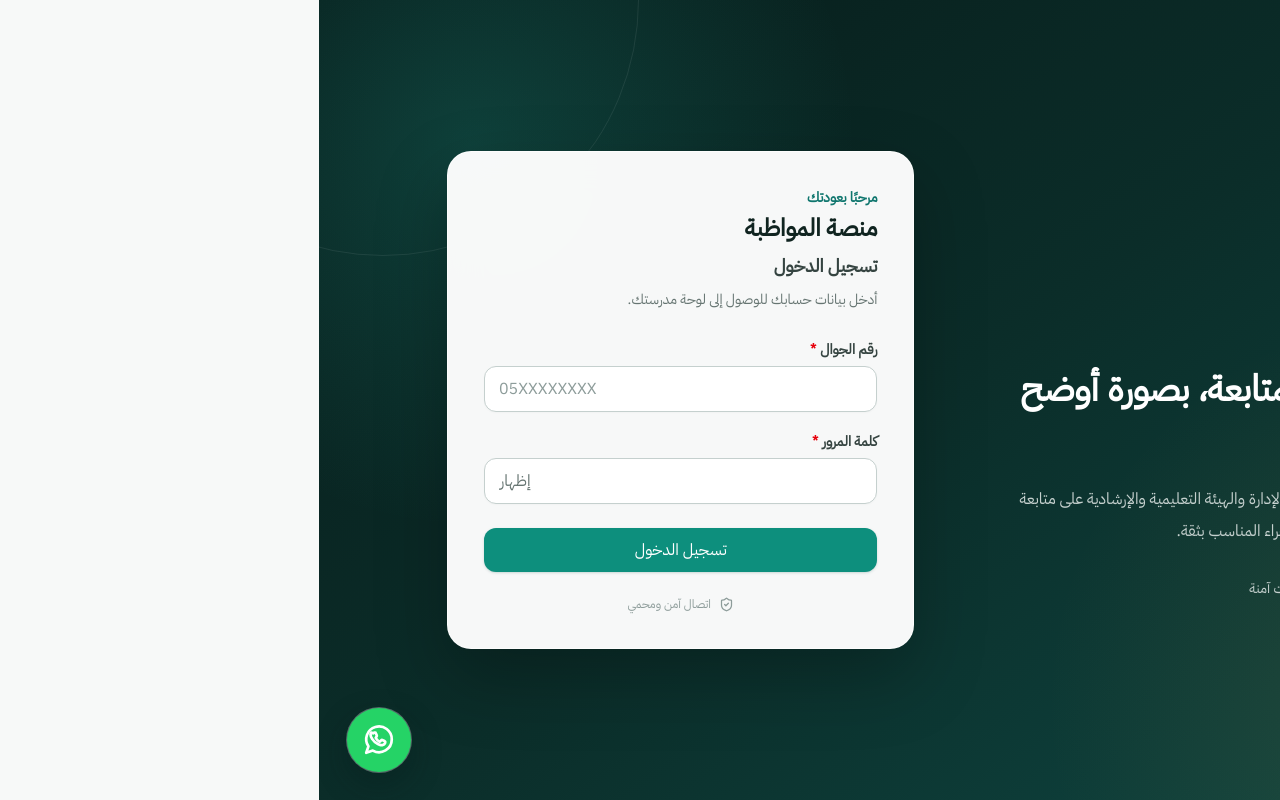
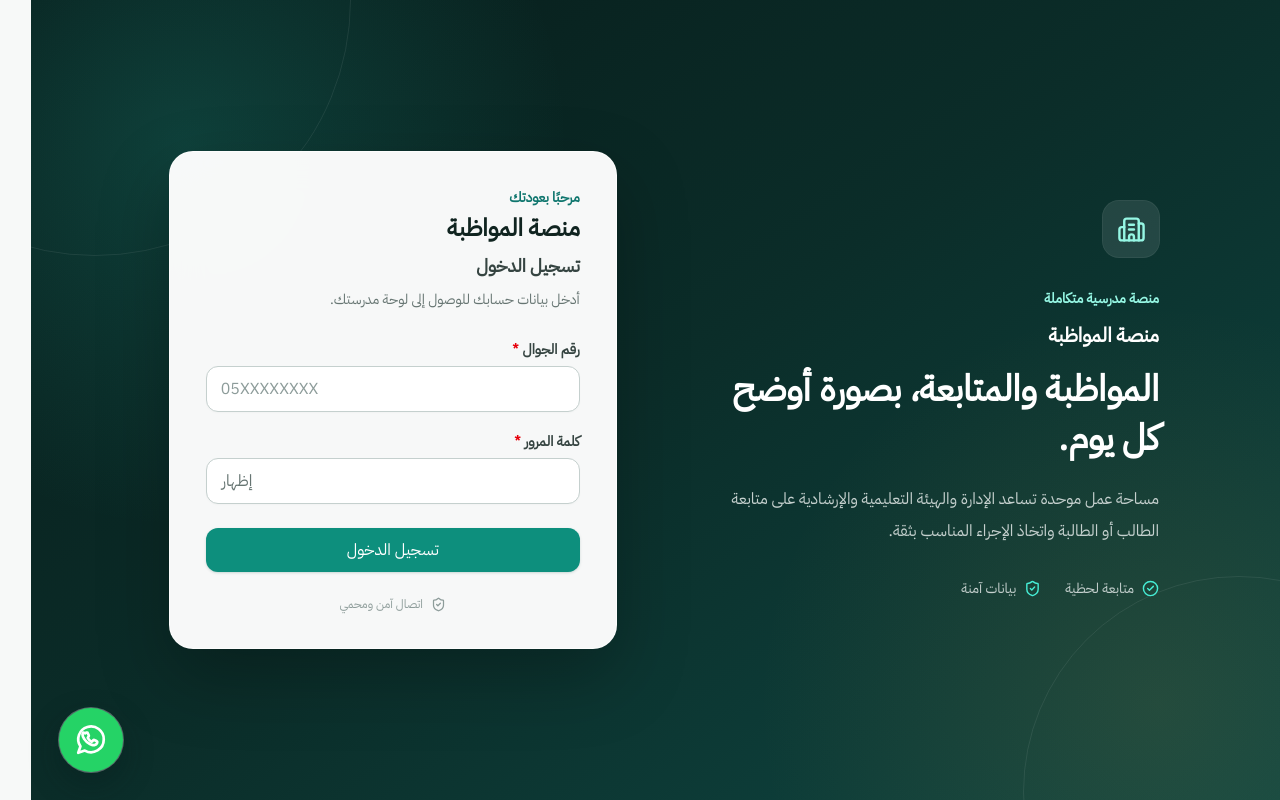
Before and after one commit to xmansx2030-lgtm/xmansx, a React (Vite) app in the folder frontend/: page /login in a window 1280 px wide. Built offline with nearby package versions, Linux system fonts and the light colour scheme; no server answers.

Commit message:
fix(auth): contain login card and form controls on narrow screens

```diff
--- a/frontend/src/components/FormField.tsx
+++ b/frontend/src/components/FormField.tsx
@@ -12,7 +12,7 @@ interface FieldShellProps {
 
 export function FieldShell({ id, label, required, description, error, children, className = "" }: FieldShellProps) {
   return (
-    <div className={`flex flex-col gap-1.5 ${className}`}>
+    <div className={`flex flex-col min-w-0 gap-1.5 ${className}`}>
       <label
         htmlFor={id}
         className={`text-sm font-bold text-slate-700 ${required ? "after:ms-1 after:text-red-600 after:content-['*']" : ""}`}
@@ -39,7 +39,7 @@ export function SelectField({ label, description, error, children, className = "
   const describedBy = error ? `${id}-error` : description ? `${id}-description` : undefined;
   return (
     <FieldShell id={id} label={label} description={description} error={error} required={required} className={className}>
-      <select id={id} required={required} aria-invalid={error ? true : undefined} aria-describedby={describedBy} className="w-full border px-3.5 py-2.5 text-sm" {...props}>
+      <select id={id} required={required} aria-invalid={error ? true : undefined} aria-describedby={describedBy} className="w-full min-w-0 border px-3.5 py-2.5 text-sm" {...props}>
         {children}
       </select>
     </FieldShell>
@@ -58,7 +58,7 @@ export function TextareaField({ label, description, error, className = "", id: i
   const describedBy = error ? `${id}-error` : description ? `${id}-description` : undefined;
   return (
     <FieldShell id={id} label={label} description={description} error={error} required={required} className={className}>
-      <textarea id={id} required={required} aria-invalid={error ? true : undefined} aria-describedby={describedBy} className="min-h-28 w-full resize-y border px-3.5 py-2.5 text-sm leading-6" {...props} />
+      <textarea id={id} required={required} aria-invalid={error ? true : undefined} aria-describedby={describedBy} className="min-h-28 w-full min-w-0 resize-y border px-3.5 py-2.5 text-sm leading-6" {...props} />
     </FieldShell>
   );
 }
--- a/frontend/src/components/PasswordInput.tsx
+++ b/frontend/src/components/PasswordInput.tsx
@@ -17,14 +17,14 @@ export function PasswordInput({ label, error, description, className = "", id: i
 
   return (
     <FieldShell id={id} label={label} required={required} description={description} error={error} className={className}>
-      <div className="relative">
+      <div className="relative w-full min-w-0">
         <input
           id={id}
           type={visible ? "text" : "password"}
           required={required}
           aria-invalid={error ? true : undefined}
           aria-describedby={describedBy}
-          className={`min-h-11 w-full rounded-xl border bg-white px-3.5 py-2.5 pe-20 text-sm outline-none transition-all focus:ring-2 ${
+          className={`min-h-11 w-full min-w-0 rounded-xl border bg-white px-3.5 py-2.5 pe-16 text-sm outline-none transition-all focus:ring-2 ${
             error
               ? "border-red-400 focus:border-red-500 focus:ring-red-100"
               : "border-slate-300 focus:border-blue-500 focus:ring-blue-100"
--- a/frontend/src/components/TextField.tsx
+++ b/frontend/src/components/TextField.tsx
@@ -20,7 +20,7 @@ export function TextField({ label, error, description, className = "", id: idPro
         required={required}
         aria-invalid={error ? true : undefined}
         aria-describedby={describedBy}
-        className={`min-h-11 rounded-xl border bg-white px-3.5 py-2.5 text-sm outline-none transition-all focus:ring-2 ${
+        className={`min-h-11 w-full min-w-0 rounded-xl border bg-white px-3.5 py-2.5 text-sm outline-none transition-all focus:ring-2 ${
           error
             ? "border-red-400 focus:border-red-500 focus:ring-red-100"
             : "border-slate-300 focus:border-blue-500 focus:ring-blue-100"
--- a/frontend/src/features/attendance/QrScanPage.tsx
+++ b/frontend/src/features/attendance/QrScanPage.tsx
@@ -34,7 +34,7 @@ function AccessCard({ icon, eyebrow, title, description, action }: AccessCardPro
       <div className="pointer-events-none absolute -bottom-32 -left-24 size-96 rounded-full bg-sky-300/10 blur-3xl" />
 
       <section
-        className="auth-card relative w-full max-w-xl overflow-hidden rounded-[2rem] border border-white/70 p-6 shadow-2xl shadow-slate-950/15 sm:p-9"
+        className="auth-card relative w-full min-w-0 max-w-xl overflow-hidden rounded-[2rem] border border-white/70 p-6 shadow-2xl shadow-slate-950/15 sm:p-9"
         data-testid="qr-access-gate"
       >
         <div className="absolute inset-x-0 top-0 h-1 bg-gradient-to-l from-teal-500 via-emerald-400 to-sky-500" />
--- a/frontend/src/features/auth/ChangeInitialPasswordPage.tsx
+++ b/frontend/src/features/auth/ChangeInitialPasswordPage.tsx
@@ -60,7 +60,7 @@ export function ChangeInitialPasswordPage() {
       <form
         onSubmit={handleSubmit}
         noValidate
-        className="auth-card w-full max-w-md rounded-3xl p-6 sm:p-9"
+        className="auth-card w-full min-w-0 max-w-md rounded-3xl p-6 sm:p-9"
       >
         <span className="mb-5 grid size-12 place-items-center rounded-2xl bg-teal-50 text-teal-800"><KeyRound aria-hidden size={23} /></span>
         <p className="mb-1 text-sm font-bold text-blue-700">خطوة أمان مطلوبة</p>
--- a/frontend/src/features/auth/LoginPage.tsx
+++ b/frontend/src/features/auth/LoginPage.tsx
@@ -83,7 +83,7 @@ export function LoginPage() {
 
   return (
     <main className="auth-shell flex min-h-dvh items-center justify-center p-4 sm:p-8">
-      <div className="grid w-full max-w-5xl items-center gap-10 lg:grid-cols-[1.05fr_0.95fr]">
+      <div className="grid w-full max-w-5xl min-w-0 items-center gap-10 lg:grid-cols-[1.05fr_0.95fr]">
         <section className="hidden px-6 text-white lg:block">
           <span className="mb-8 grid size-14 place-items-center rounded-2xl bg-white/10 ring-1 ring-white/15">
             <Building2 aria-hidden size={29} className="text-teal-200" />
@@ -98,7 +98,7 @@ export function LoginPage() {
           </div>
         </section>
 
-        <form onSubmit={handleSubmit} className="auth-card w-full rounded-3xl p-6 sm:p-9" noValidate>
+        <form onSubmit={handleSubmit} className="auth-card w-full min-w-0 max-w-md justify-self-center rounded-3xl p-6 sm:p-9" noValidate>
           <div className="mb-7">
             <span className="mb-5 grid size-12 place-items-center rounded-2xl bg-teal-50 text-teal-800 lg:hidden"><Building2 aria-hidden size={24} /></span>
             <p className="mb-1 text-sm font-bold text-blue-700">مرحبًا بعودتك</p>
--- a/frontend/src/features/auth/SelectSchoolPage.tsx
+++ b/frontend/src/features/auth/SelectSchoolPage.tsx
@@ -53,7 +53,7 @@ export function SelectSchoolPage() {
 
   return (
     <main className="auth-shell flex min-h-dvh items-center justify-center p-4 sm:p-8">
-      <div className="auth-card w-full max-w-xl rounded-3xl p-6 sm:p-9">
+      <div className="auth-card w-full min-w-0 max-w-xl rounded-3xl p-6 sm:p-9">
         <span className="mx-auto mb-5 grid size-12 place-items-center rounded-2xl bg-teal-50 text-teal-800"><Building2 aria-hidden size={24} /></span>
         <p className="mb-1 text-center text-sm font-bold text-blue-700">مساحة العمل</p>
         <h1 className="text-center text-2xl font-black text-slate-900">اختر المدرسة</h1>
--- a/frontend/src/styles/index.css
+++ b/frontend/src/styles/index.css
@@ -96,7 +96,6 @@ html {
 }
 
 body {
-  min-width: 320px;
   margin: 0;
   font-family: var(--font-arabic);
   background:
@@ -330,7 +329,8 @@ a[class*="text-blue-"]:hover {
 .auth-shell {
   position: relative;
   isolation: isolate;
-  overflow: hidden;
+  overflow-x: hidden;
+  overflow-y: auto;
   background:
     radial-gradient(circle at 12% 18%, rgb(45 212 191 / 0.18), transparent 24rem),
     radial-gradient(circle at 88% 88%, rgb(201 147 58 / 0.12), transparent 25rem),
```
